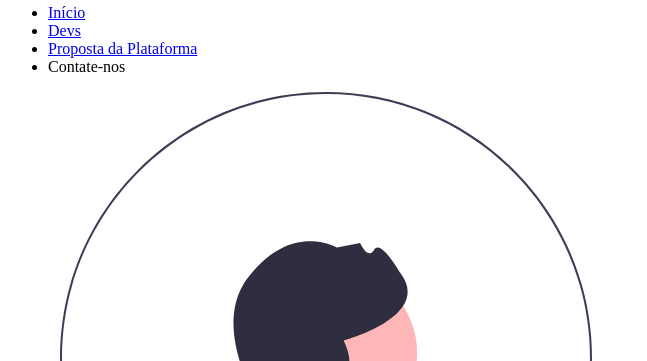
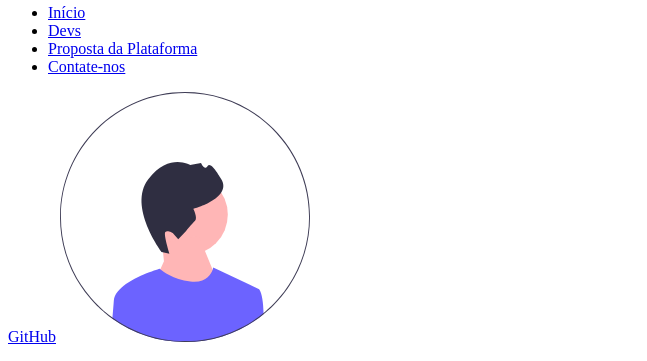
Before and after one commit to LKSFerreira/tech4dev, a plain HTML site: page index.html in a window 1280 px wide. Shown: the part 224-585 px from the top of the page, without its empty margins (0-647 px from the left). Drawn offline with Linux system fonts and the light colour scheme.

Commit message:
:bug: Realizada pequenas correções
:one: De links, de tamanho da imagem e identidade visual para se adequar as demais páginas

```diff
--- a/index.html
+++ b/index.html
@@ -18,13 +18,18 @@
           <li><a href="./index.html">Início</a></li>
           <li><a href="pages/devs.html">Devs</a></li>
           <li><a href="pages/sobre.html">Proposta da Plataforma</a></li>
-          <li><a href="pages/contato.html"></a>Contate-nos</li>
+          <li><a href="pages/contato.html">Contate-nos</a></li>
         </ul>
       </nav>
 
       <div class="other-links">
         <a href="#">GitHub</a>
-        <img src="assets/avatar.svg" alt="Avatar do Usuário" />
+        <img
+          src="assets/avatar.svg"
+          alt="Avatar do Usuário"
+          width="250px"
+          height="250px"
+        />
       </div>
     </header>
     <!-- Main -->
```
Also changed, not shown: pages/contato.html (+1 -1 lines), pages/devs.html (+1 -0 lines).
